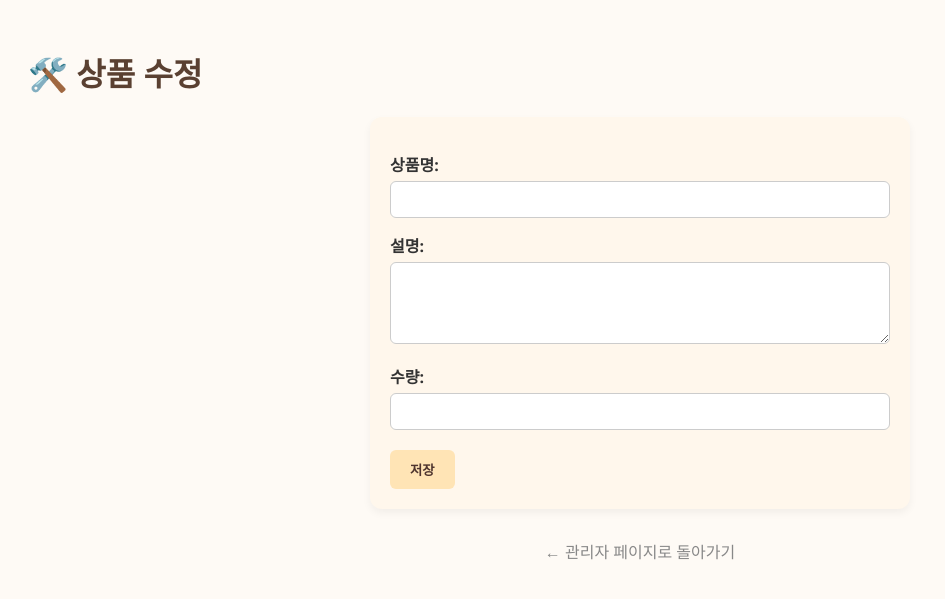
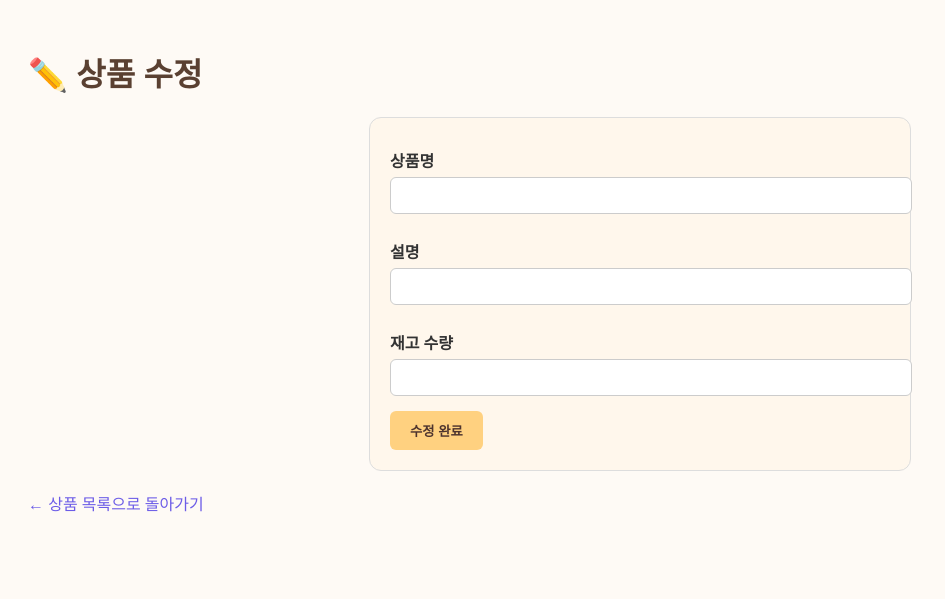
Before and after one commit to carrot0217/Betifulstore-app, a Flask app: template templates/edit.html in a window 1280 px wide. Shown: the top 599 px of the page, without its empty margins (0-945 px from the left). Run offline with Flask 2, Linux system fonts and the light colour scheme; the template is opened without the code that fills it, so the values that code supplies are empty.

Commit message:
Update edit.html

```diff
--- a/templates/edit.html
+++ b/templates/edit.html
@@ -2,7 +2,7 @@
 <html lang="ko">
 <head>
   <meta charset="UTF-8">
-  <title>🛠️ 상품 수정</title>
+  <title>✏️ 상품 수정</title>
   <meta name="viewport" content="width=device-width, initial-scale=1">
   <style>
     body {
@@ -14,44 +14,43 @@
     h1 {
       color: #5a4031;
     }
-    .form-section {
+    .form-box {
       background: #fff7ec;
+      border: 1px solid #ddd;
+      border-radius: 12px;
       padding: 20px;
-      border-radius: 12px;
       max-width: 500px;
-      margin: auto;
-      box-shadow: 0 4px 8px rgba(0,0,0,0.05);
+      margin: 0 auto;
     }
     label {
       display: block;
-      margin: 15px 0 5px;
+      margin: 10px 0 5px;
       font-weight: bold;
     }
-    input, textarea {
+    input[type="text"], input[type="number"] {
       width: 100%;
       padding: 10px;
+      border: 1px solid #ccc;
       border-radius: 6px;
-      border: 1px solid #ccc;
-      box-sizing: border-box;
+      margin-bottom: 15px;
     }
     button {
-      margin-top: 20px;
-      background-color: #ffe4b5;
+      background-color: #ffd180;
+      border: none;
+      padding: 10px 20px;
       color: #4e342e;
-      padding: 10px 20px;
-      border: none;
+      font-weight: bold;
       border-radius: 6px;
-      font-weight: bold;
       cursor: pointer;
+      transition: background-color 0.3s;
     }
     button:hover {
-      background-color: #ffddb0;
+      background-color: #ffcc80;
     }
     a {
-      display: block;
-      margin-top: 30px;
-      text-align: center;
-      color: #888;
+      display: inline-block;
+      margin-top: 20px;
+      color: #6c5ce7;
       text-decoration: none;
     }
     a:hover {
@@ -60,21 +59,25 @@
   </style>
 </head>
 <body>
-  <h1>🛠️ 상품 수정</h1>
-  <div class="form-section">
-    <form method="POST">
-      <label for="name">상품명:</label>
+
+  <h1>✏️ 상품 수정</h1>
+
+  <div class="form-box">
+    <form method="post">
+      <label for="name">상품명</label>
       <input type="text" id="name" name="name" value="{{ item.name }}" required>
 
-      <label for="description">설명:</label>
-      <textarea id="description" name="description" rows="4" required>{{ item.description }}</textarea>
+      <label for="description">설명</label>
+      <input type="text" id="description" name="description" value="{{ item.description }}" required>
 
-      <label for="stock">수량:</label>
-      <input type="number" id="stock" name="stock" min="0" value="{{ item.stock }}" required>
+      <label for="stock">재고 수량</label>
+      <input type="number" id="stock" name="stock" value="{{ item.stock }}" required>
 
-      <button type="submit">저장</button>
+      <button type="submit">수정 완료</button>
     </form>
   </div>
-  <a href="/admin">← 관리자 페이지로 돌아가기</a>
+
+  <a href="/admin">← 상품 목록으로 돌아가기</a>
+
 </body>
 </html>
```
